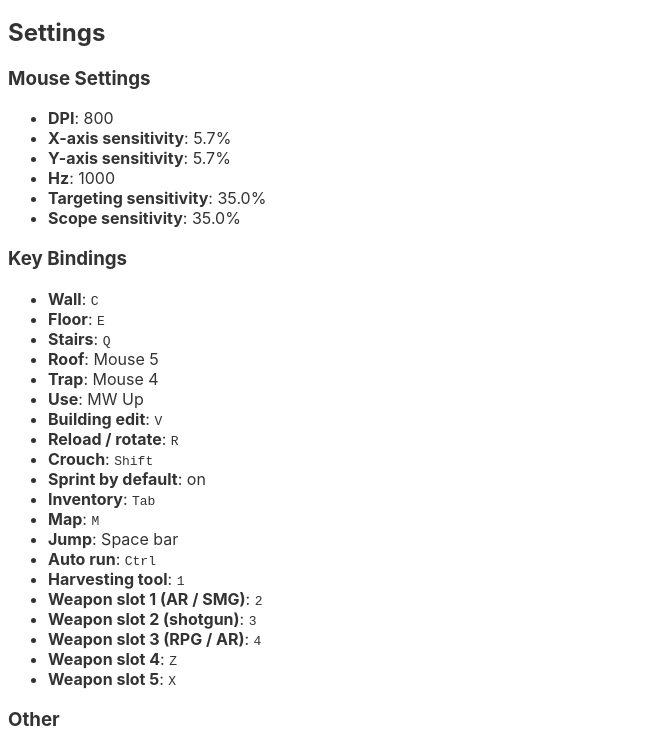
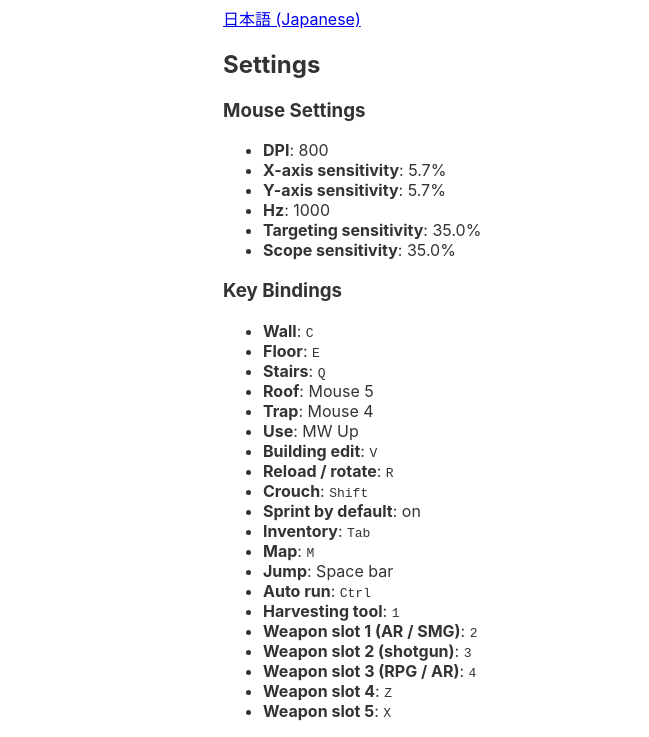
Before and after one commit to lets0202/lets0202.github.io, a plain HTML site: page index.html in a window 1280 px wide. Shown: the part 108-845 px from the top of the page, without its empty margins (0-649 px from the left). Drawn offline with Linux system fonts and the light colour scheme; a web font is replaced by a local one.

Commit message:
Update main.css

```diff
--- a/main.css
+++ b/main.css
@@ -2,6 +2,7 @@
 html {
     color: #333;
     font-family: Inter, 'Hiragino UD Sans F W4', sans-serif;
+    padding: 2em calc(50% - 457px + 2em);
 }
 h1, h2, h3, strong {
     font-family: Inter, 'Hiragino Kaku Gothic W7 JIS2004', sans-serif;
```
